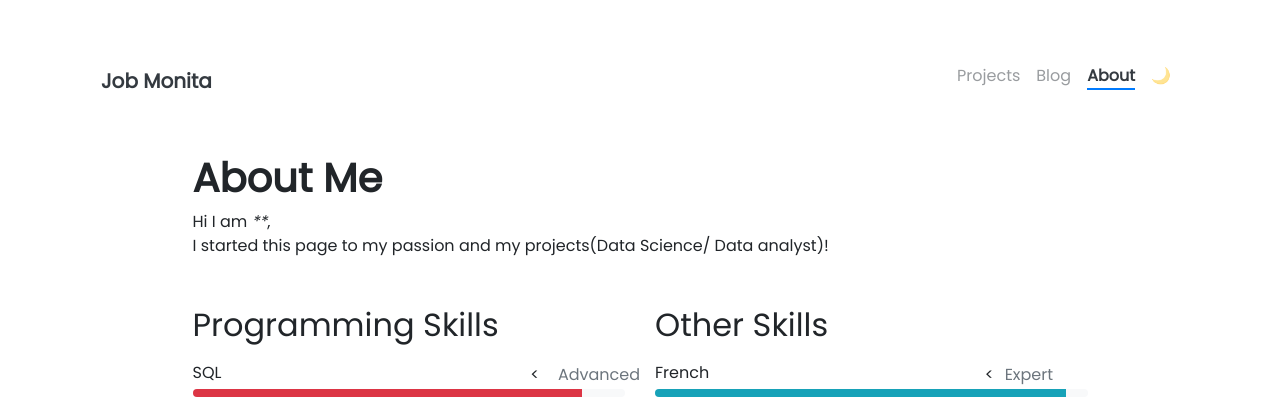
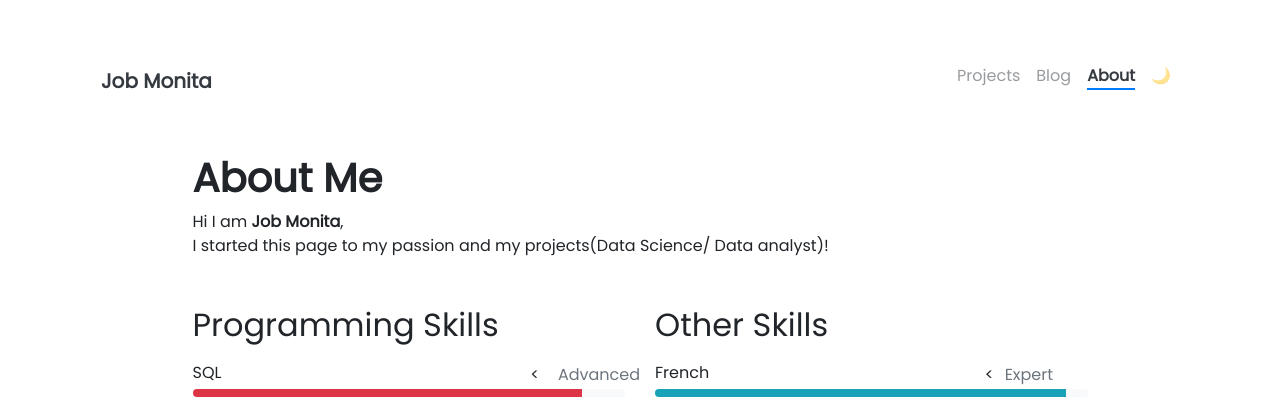
Before and after one commit to jngangu2/jngangu2.github.io, a Jekyll site: the page built from pages/about.md, in a window 1280 px wide. Shown: the top 404 px of the page. Built offline with Jekyll 4.4.1, drawn with Linux system fonts in a browser that asks for light colours; nearby versions of some CDN libraries.

Commit message:
Update about.md

```diff
--- a/pages/about.md
+++ b/pages/about.md
@@ -7,7 +7,7 @@ weight: 3
 
 # **About Me**
 
-Hi I am **{{Job Monita}}**,<br>
+Hi I am **Job Monita**,<br>
 I started this page to my passion and my projects(Data Science/ Data analyst)!
 
 <div class="row">
```
